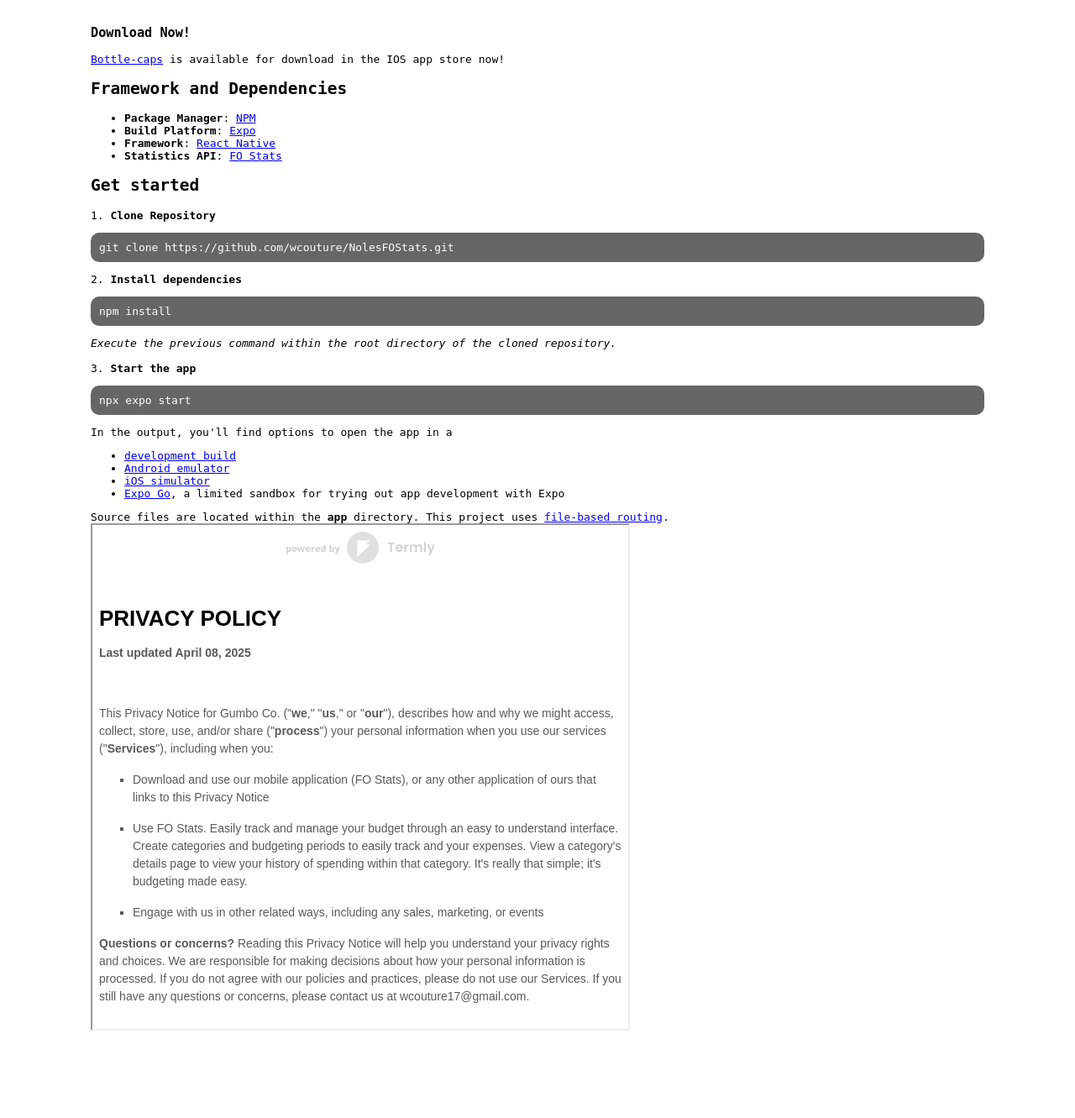
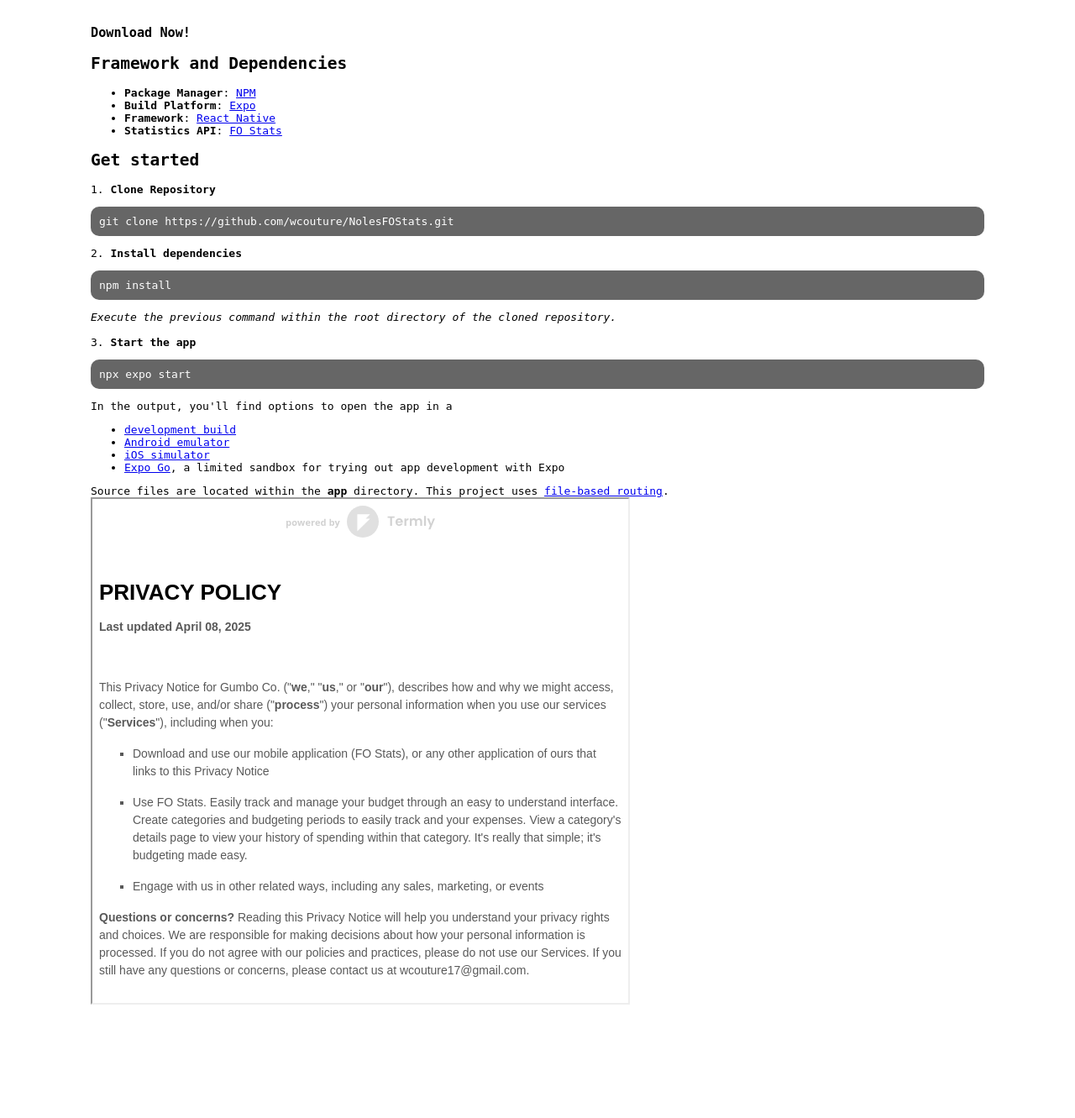
Before and after one commit to wcouture/Portfolio-Site, a PHP site: page /nolesfo.php in a window 1280 px wide. Shown: the part 370-1701 px from the top of the page at 84% size. After the commit the page ends 1566 px from the top, so only its background shows below. Run offline with PHP 8.4, Linux system fonts and the light colour scheme; some libraries are stand-ins or nearby versions.

Commit message:
comments out app store link temporarily

```diff
--- a/nolesfo.php
+++ b/nolesfo.php
@@ -43,7 +43,7 @@ Follow along with the Florida State Men's club lacrosse face-off athletes and im
 
 <h3>Download Now!</h3>
 
-<a href="https://apps.apple.com/us/app/bottle-caps/id6744372300">Bottle-caps</a> is available for download in the IOS app store now!
+<!-- <a href="https://apps.apple.com/us/app/bottle-caps/id6744372300">Noles FO</a> is available for download in the IOS app store now! -->
 
 <h2>Framework and Dependencies</h2>
 
```
